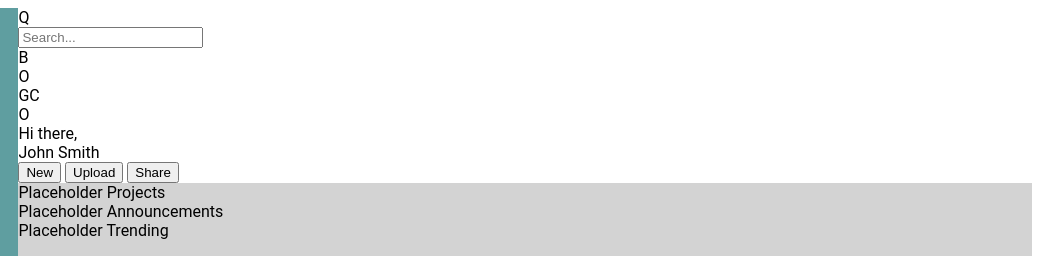
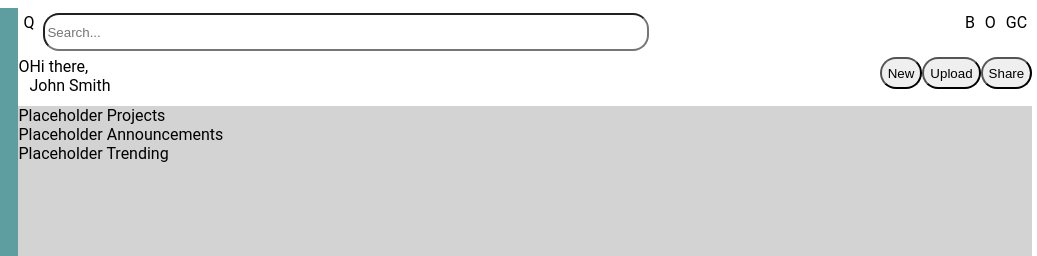
Before and after one commit to chambg02/dashboard-TOP, a plain HTML site: page index.html in a window 1280 px wide. Shown: the top 256 px of the page, 243-1280 px from the left. Drawn offline with Linux system fonts and the light colour scheme.

Commit message:
Style header for basic layout.

```diff
--- a/styles.css
+++ b/styles.css
@@ -23,6 +23,43 @@
     grid-column: 2 / 3;
     grid-row: 1 / 2;
     background-color: var(--header-color);
+    display: grid;
+    grid-template-columns: 1fr 1fr 1fr;
+    grid-template-rows: 1fr 1fr;
+}
+
+.searchbar {
+    grid-column: 1 / 3;
+    display: grid;
+    grid-template-columns: 20px auto;
+    padding: 5px;
+}
+
+.input {
+    height: 2rem;
+    margin-right: 40px;
+    border-radius: 1rem;
+}
+
+.account {
+    grid-column: 3 / 4;
+    display: flex;
+    justify-content: flex-end;
+}
+
+#bell, #acctsmall, #initials {
+    padding: 5px;
+}
+
+.hello {
+    grid-column: 1 / 3;
+    display: flex;
+}
+
+.options {
+    grid-column: 3 / 4;
+    display: flex;
+    justify-content: flex-end;
 }
 
 .logo {
@@ -55,3 +92,8 @@
     gap: 30px;
     min-width: 200px;
 }
+
+.options button {
+    height: 2rem;
+    border-radius: 1rem;
+}
```
